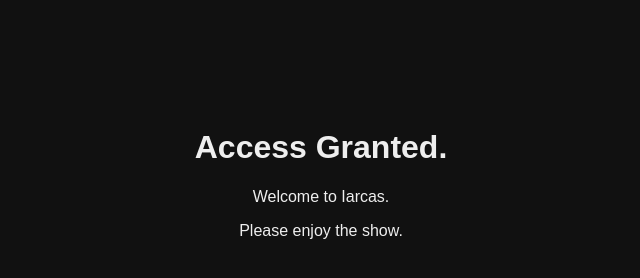
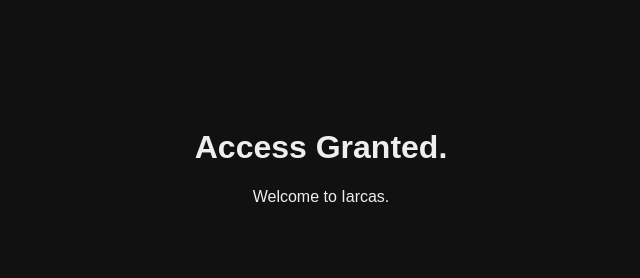
Before and after one commit to Lyndylas-lynhyr/iarcas, a plain HTML site: page index.html in a window 1280 px wide. Shown: the whole page, without its empty margins (319-959 px from the left). Drawn offline with Linux system fonts and the light colour scheme.

Commit message:
Update index.html

```diff
--- a/index.html
+++ b/index.html
@@ -7,6 +7,5 @@
 <body style="background-color: #111; color: #eee; text-align: center; padding-top: 100px; font-family: sans-serif;">
     <h1>Access Granted.</h1>
     <p>Welcome to Iarcas.</p>
-    <p>Please enjoy the show.</p>
 </body>
 </html>
```
